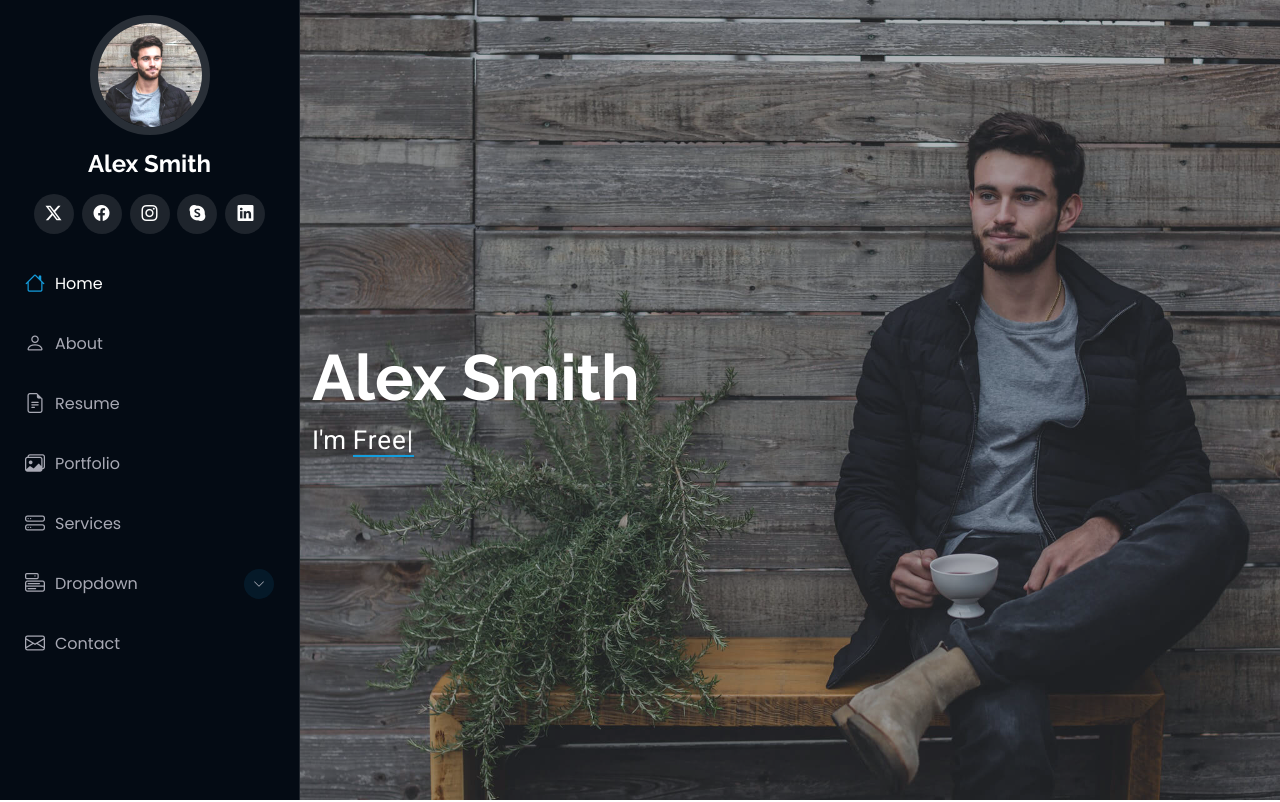
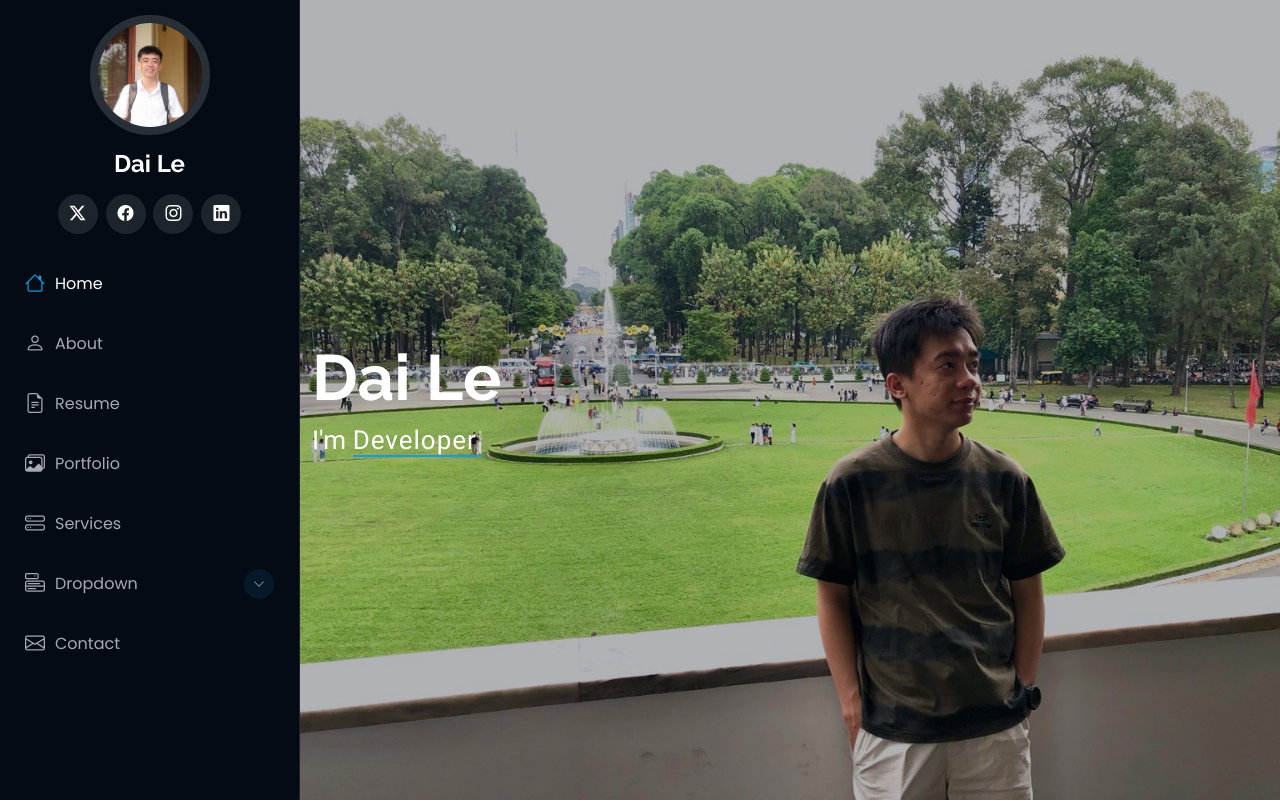
Before and after one commit to lekhacanhdai/lekhacanhdai.github.io, a plain HTML site: page index.html in a window 1280 px wide. Shown: the top 802 px of the page. Drawn offline with Linux system fonts and the light colour scheme; animation ran at ten frames a second.

Commit message:
update with real information some parts

```diff
--- a/index.html
+++ b/index.html
@@ -4,12 +4,12 @@
 <head>
   <meta charset="utf-8">
   <meta content="width=device-width, initial-scale=1.0" name="viewport">
-  <title>Index - iPortfolio Bootstrap Template</title>
+  <title>Dai Le Profile</title>
   <meta content="" name="description">
   <meta content="" name="keywords">
 
   <!-- Favicons -->
-  <link href="assets/img/favicon.png" rel="icon">
+  <link href="assets/img/daile-blog.png" rel="icon">
   <link href="assets/img/apple-touch-icon.png" rel="apple-touch-icon">
 
   <!-- Fonts -->
@@ -42,21 +42,20 @@
     <i class="header-toggle d-xl-none bi bi-list"></i>
 
     <div class="profile-img">
-      <img src="assets/img/my-profile-img.jpg" alt="" class="img-fluid rounded-circle">
+      <img src="assets/img/my-profile-img.jpeg" alt="" class="img-fluid rounded-circle">
     </div>
 
     <a href="index.html" class="logo d-flex align-items-center justify-content-center">
       <!-- Uncomment the line below if you also wish to use an image logo -->
       <!-- <img src="assets/img/logo.png" alt=""> -->
-      <h1 class="sitename">Alex Smith</h1>
+      <h1 class="sitename">Dai Le</h1>
     </a>
 
     <div class="social-links text-center">
       <a href="#" class="twitter"><i class="bi bi-twitter-x"></i></a>
-      <a href="#" class="facebook"><i class="bi bi-facebook"></i></a>
-      <a href="#" class="instagram"><i class="bi bi-instagram"></i></a>
-      <a href="#" class="google-plus"><i class="bi bi-skype"></i></a>
-      <a href="#" class="linkedin"><i class="bi bi-linkedin"></i></a>
+      <a href="https://www.facebook.com/dailleeka/" target="_blank" class="facebook"><i class="bi bi-facebook"></i></a>
+      <a href="https://instagram.com/daileka_" target="_blank" class="instagram"><i class="bi bi-instagram"></i></a>
+      <a href="https://linkedin.com/in/daile0812" target="_blank" class="linkedin"><i class="bi bi-linkedin"></i></a>
     </div>
 
     <nav id="navmenu" class="navmenu">
@@ -94,11 +93,11 @@
     <!-- Hero Section -->
     <section id="hero" class="hero section dark-background">
 
-      <img src="assets/img/hero-bg.jpg" alt="" data-aos="fade-in" class="">
+      <img src="assets/img/cover-image.jpeg" alt="" data-aos="fade-in" class="">
 
       <div class="container" data-aos="fade-up" data-aos-delay="100">
-        <h2>Alex Smith</h2>
-        <p>I'm <span class="typed" data-typed-items="Designer, Developer, Freelancer, Photographer">Designer</span><span class="typed-cursor typed-cursor--blink" aria-hidden="true"></span><span class="typed-cursor typed-cursor--blink" aria-hidden="true"></span></p>
+        <h2>Dai Le</h2>
+        <p>I'm <span class="typed" data-typed-items="Developer">Developer</span><span class="typed-cursor typed-cursor--blink" aria-hidden="true"></span><span class="typed-cursor typed-cursor--blink" aria-hidden="true"></span></p>
       </div>
 
     </section><!-- /Hero Section -->
@@ -116,7 +115,7 @@
 
         <div class="row gy-4 justify-content-center">
           <div class="col-lg-4">
-            <img src="assets/img/my-profile-img.jpg" class="img-fluid" alt="">
+            <img src="assets/img/my-profile-img.jpeg" class="img-fluid" alt="">
           </div>
           <div class="col-lg-8 content">
             <h2>UI/UX Designer &amp; Web Developer.</h2>
```
Also changed, not shown: portfolio-details.html (+2 -2 lines), service-details.html (+2 -2 lines), starter-page.html (+2 -2 lines), assets/img/cover-image.jpeg (added), assets/img/daile-blog.png (added), assets/img/my-profile-img.jpeg (added).
